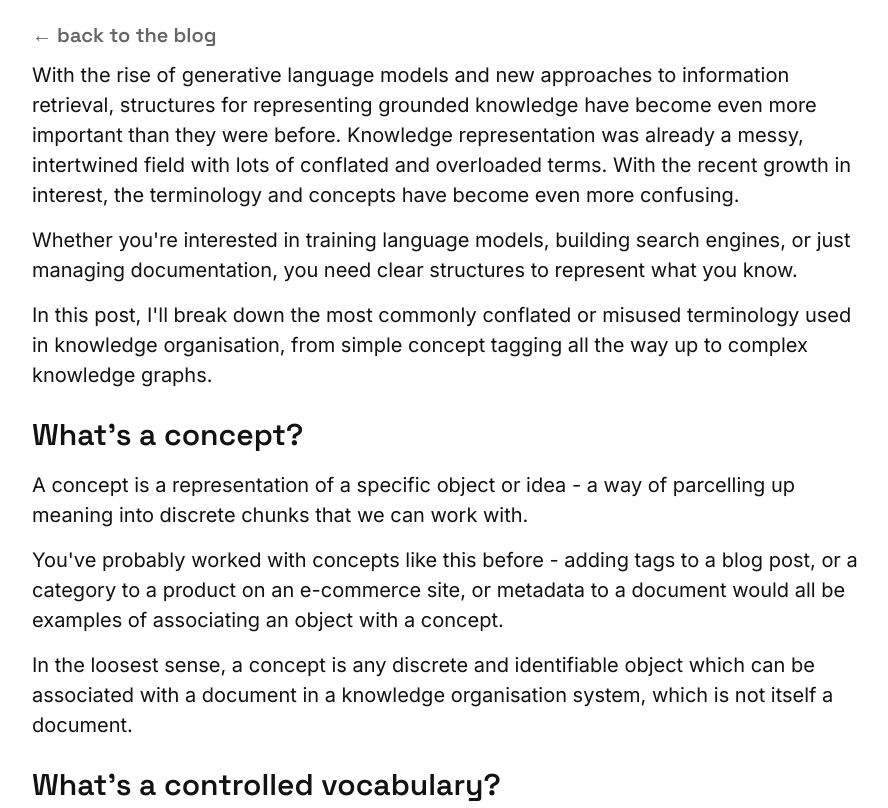
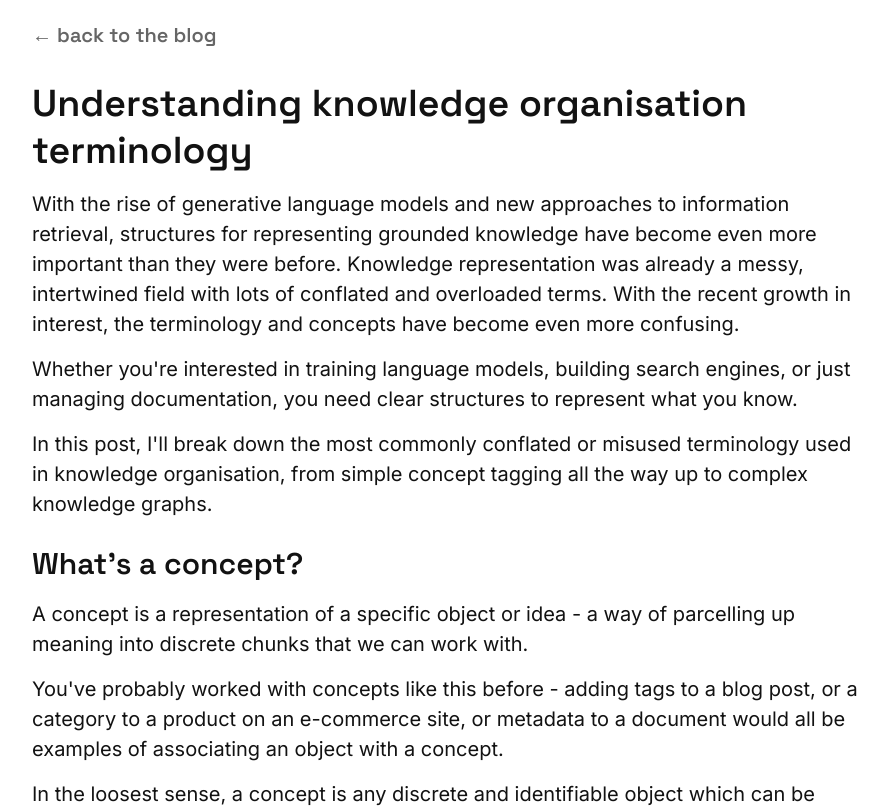
Before and after one commit to harrisonpim/harrisonpim.com, a Next.js app: page /blog/understanding-knowledge-organisation-terminology in a window 1280 px wide. Shown: the top 808 px of the page, without its empty margins (28-916 px from the left). Built offline with nearby package versions, Linux system fonts and the light colour scheme.

Commit message:
oops no title

```diff
--- a/app/blog/(posts)/understanding-knowledge-organisation-terminology/page.mdx
+++ b/app/blog/(posts)/understanding-knowledge-organisation-terminology/page.mdx
@@ -2,11 +2,13 @@ import { faviconEmoji } from 'lib/emoji'
 import { formatDate } from 'lib/date'
 
 export const metadata = {
-    title: "A glossary of knowledge organisation terminology",
+    title: "Understanding knowledge organisation terminology",
     description: "In data science and machine learning, the structures we use to represent grounded knowledge are increasingly important, but the corresponding names for those structures are often confused and conflated. In this post I'll disambiguate a few of the most common terms and provide examples of how and where they can be applied and misapplied.",
     date: "2025-02-02",
     icons: faviconEmoji('💭')
 }
+
+# Understanding knowledge organisation terminology
 
 With the rise of generative language models and new approaches to information retrieval, structures for representing grounded knowledge have become even more important than they were before. Knowledge representation was already a messy, intertwined field with lots of conflated and overloaded terms. With the recent growth in interest, the terminology and concepts have become even more confusing.
 
```
